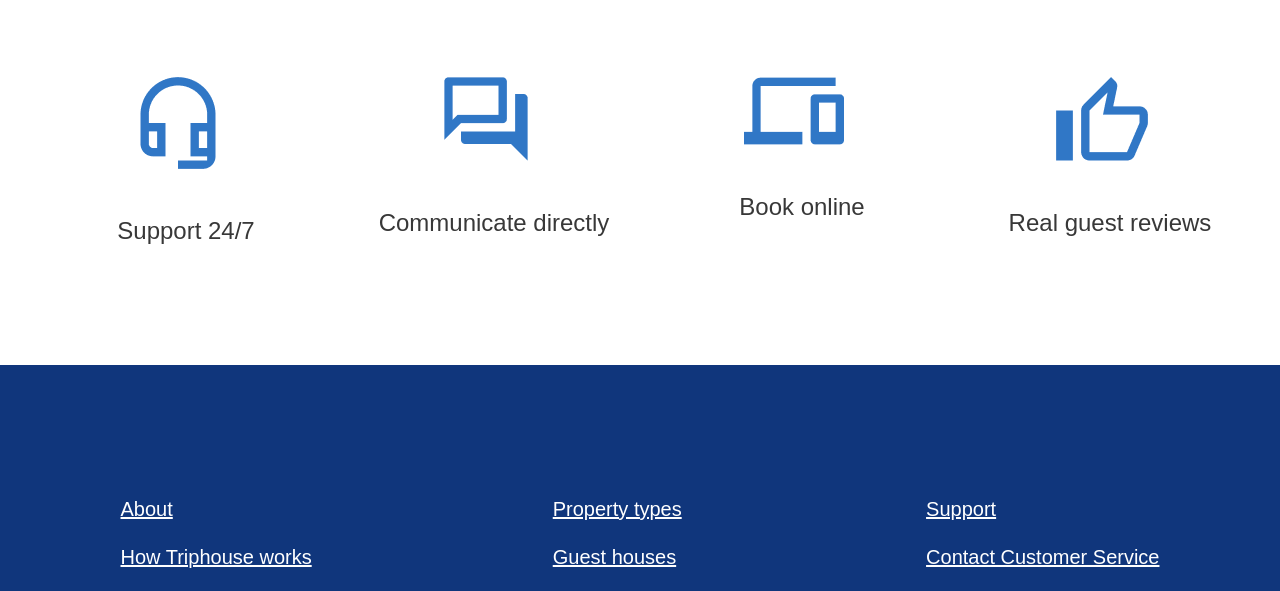
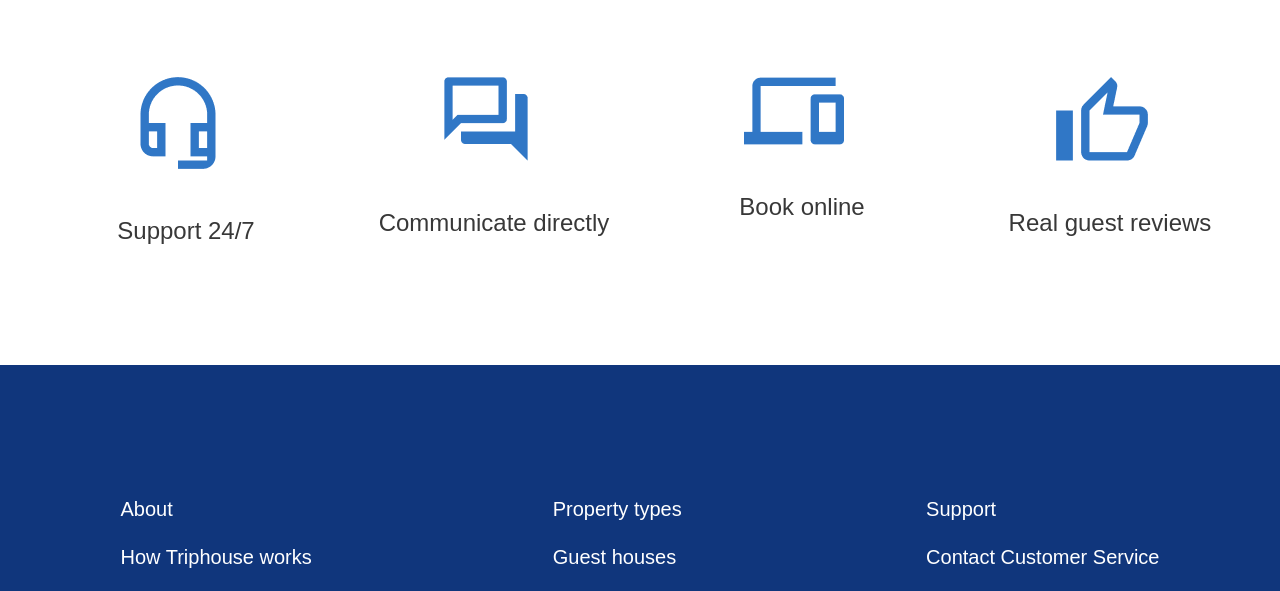
Before and after one commit to candygodx/if-html, a plain HTML site: page lesson-5/index.html in a window 1280 px wide. Shown: the part 194-785 px from the top of the page. Drawn offline with Linux system fonts and the light colour scheme.

Commit message:
create-footer(fix5)

```diff
--- a/lesson-5/styles/styles.css
+++ b/lesson-5/styles/styles.css
@@ -87,12 +87,10 @@
 
 a {
     font-size: 20px;
-    font-style: normal;
     font-weight: 400;
     line-height: 2.4em;
-    letter-spacing: 0em;
-    text-align: center;
     color: #FFFFFF;
+    text-decoration: none;
 }
 
 dl{
```
